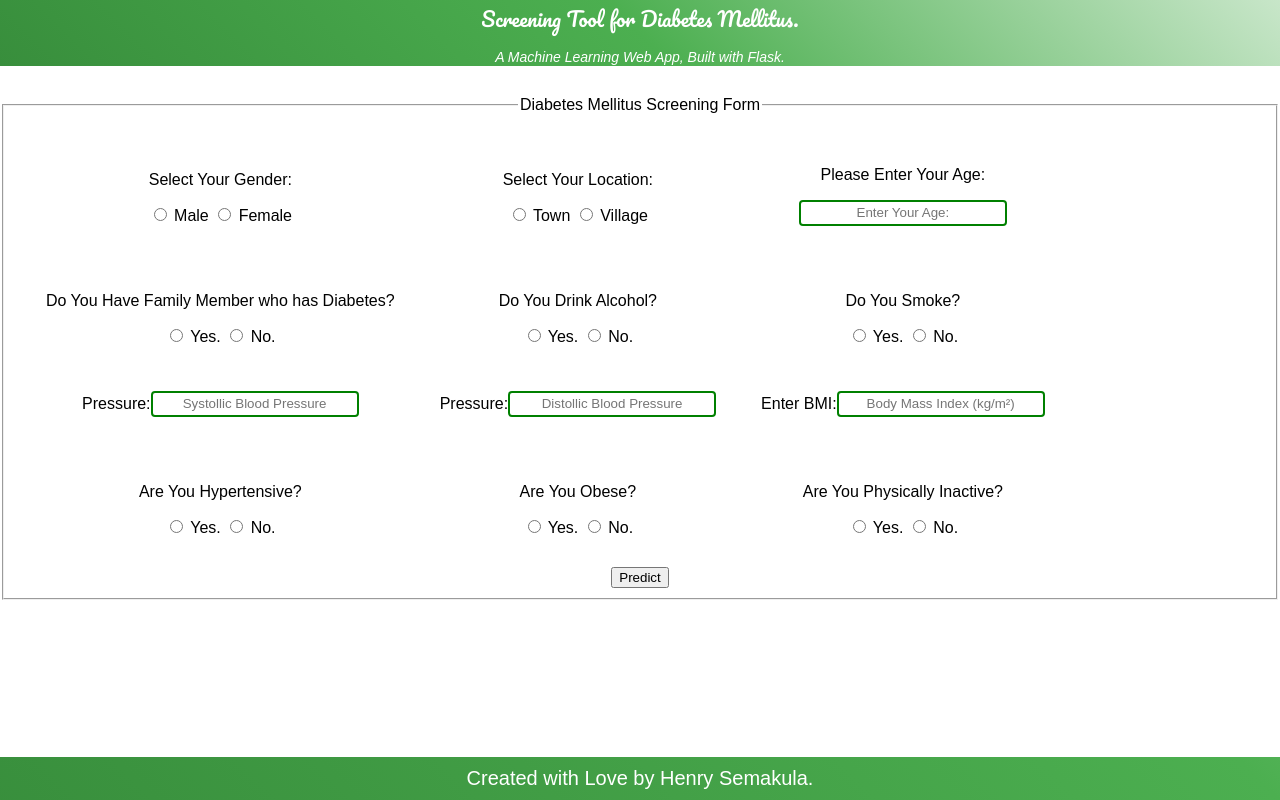
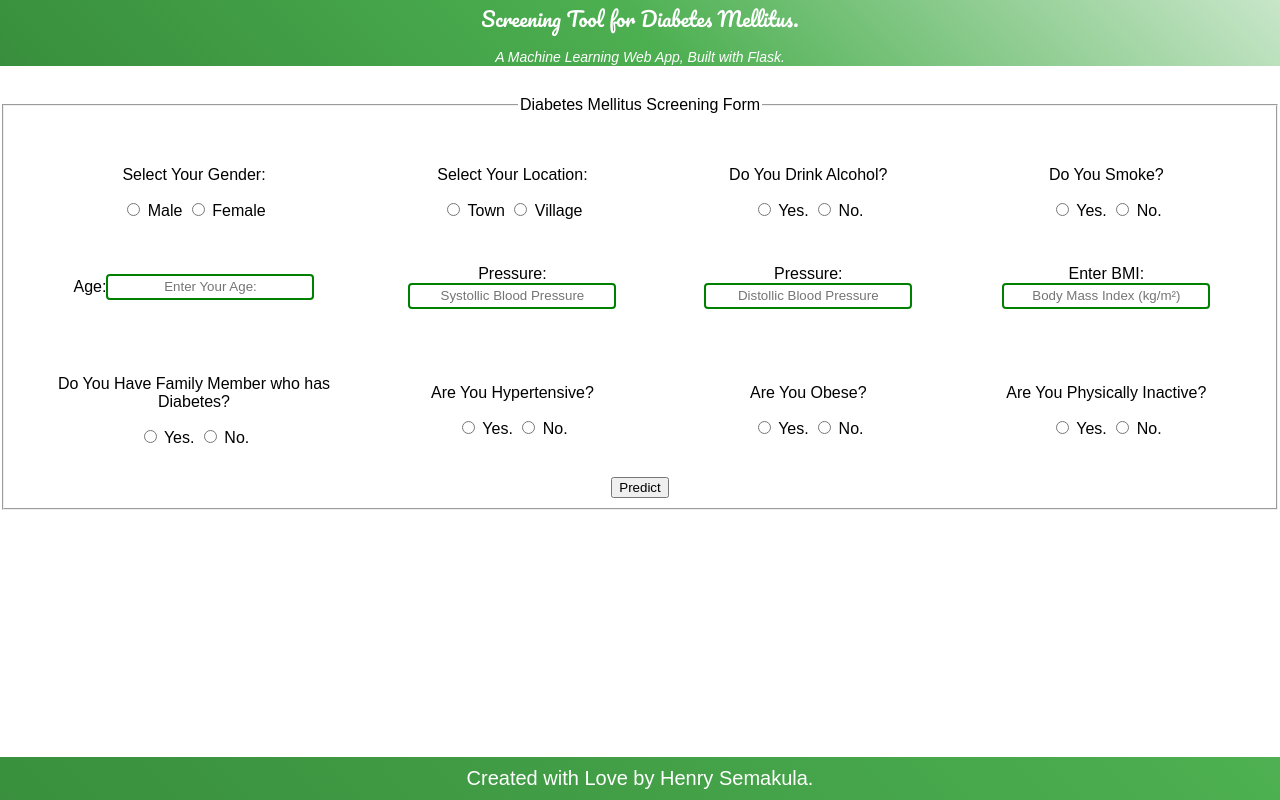
Before and after one commit to dbms-sema/Type-2-Diabetes, a Flask app: page / in a window 1280 px wide. Run offline with Flask 2, Linux system fonts and the light colour scheme; parts of the project's set-up code (start-up, migrations or seed data) failed here and were passed over; some libraries are stand-ins or nearby versions.

Commit message:
Update index.html

```diff
--- a/templates/index.html
+++ b/templates/index.html
@@ -47,27 +47,14 @@
 		<input type="radio"  name="residence" value="0" id="0">
 		<label for="0">Village</label>
 	</td>
-	<td>
-		<p>Please Enter Your Age:</p>
-		<input class="form-input" style="font-size: 10pt; height: 20px; width:200px;" type="text" name="age" placeholder="Enter Your Age:"><br>
-	 </td>
- </tr>
- <tr>
-	<td>
-		<p>Do You Have Family Member who has Diabetes?</p>
-		<input type="radio"  name="fhd" value="1" id="1">
-		<label for="1">Yes.</label>
-		<input type="radio"  name="fhd" value="0" id="0">
-		<label for="0">No.</label>
-	</td>
-	<td>
+		<td>
 		<p>Do You Drink Alcohol?</p>
 		<input type="radio"  name="alcohol" value="1" id="1">
 		<label for="1">Yes.</label>
 		<input type="radio"  name="alcohol" value="0" id="0">
 		<label for="0">No.</label>
 	</td>
-	 <td>
+	<td>
 		<p>Do You Smoke?</p>
 		<input type="radio"  name="smoker" value="1" id="1">
 		<label for="1">Yes.</label>
@@ -75,8 +62,12 @@
 		<label for="0">No.</label>
 
 	 </td>
+
  </tr>
  <tr>
+	<td>
+		Age:<input class="form-input" style="font-size: 10pt; height: 20px; width:200px;" type="text" name="age" placeholder="Enter Your Age:"><br>
+	 </td>
 	<td>
 		Pressure:<input class="form-input" style="font-size: 10pt; height: 20px; width:200px;" type="text" name="sbp" placeholder="Systollic Blood Pressure">
 	</td>
@@ -88,6 +79,13 @@
 	</td>
  </tr>
 <tr>
+	<td>
+		<p>Do You Have Family Member who has Diabetes?</p>
+		<input type="radio"  name="fhd" value="1" id="1">
+		<label for="1">Yes.</label>
+		<input type="radio"  name="fhd" value="0" id="0">
+		<label for="0">No.</label>
+	</td>
 	<td>
 		<p>Are You Hypertensive?</p>
 		<input type="radio"  name="hypertension" value="1" id="1">
```
